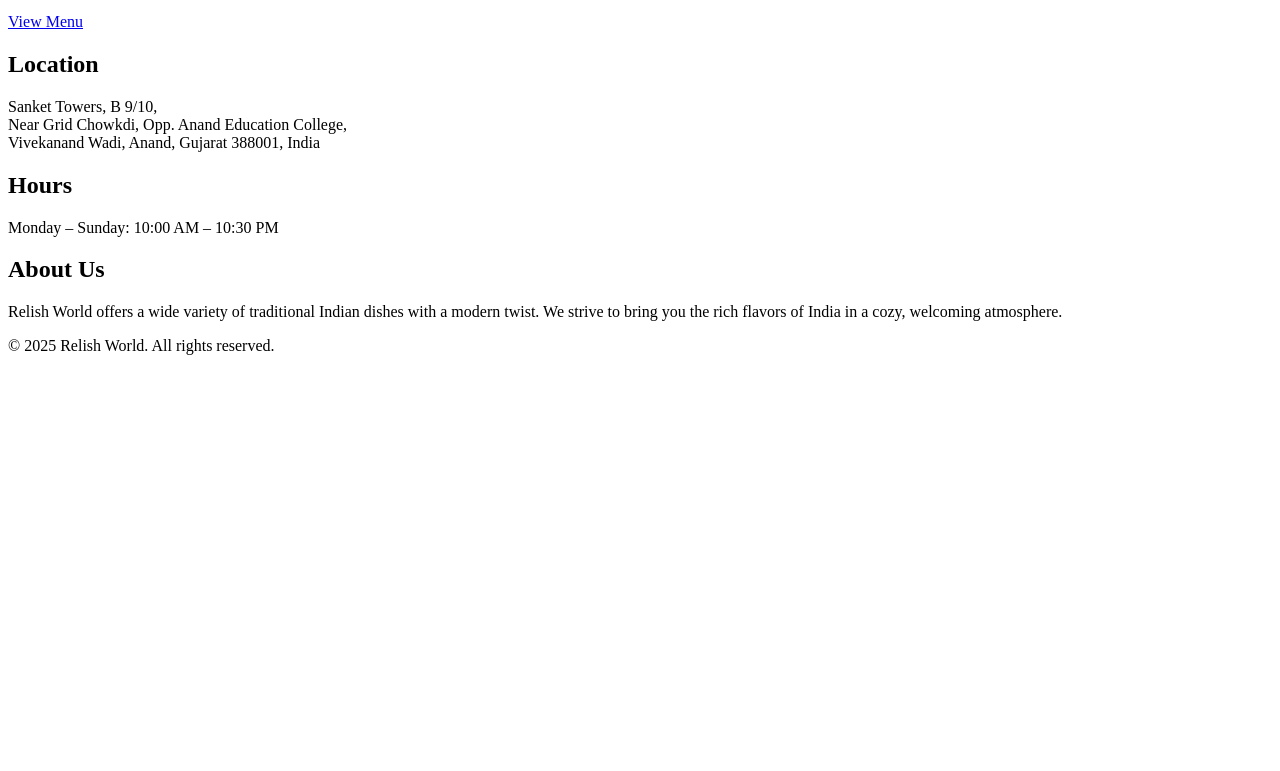
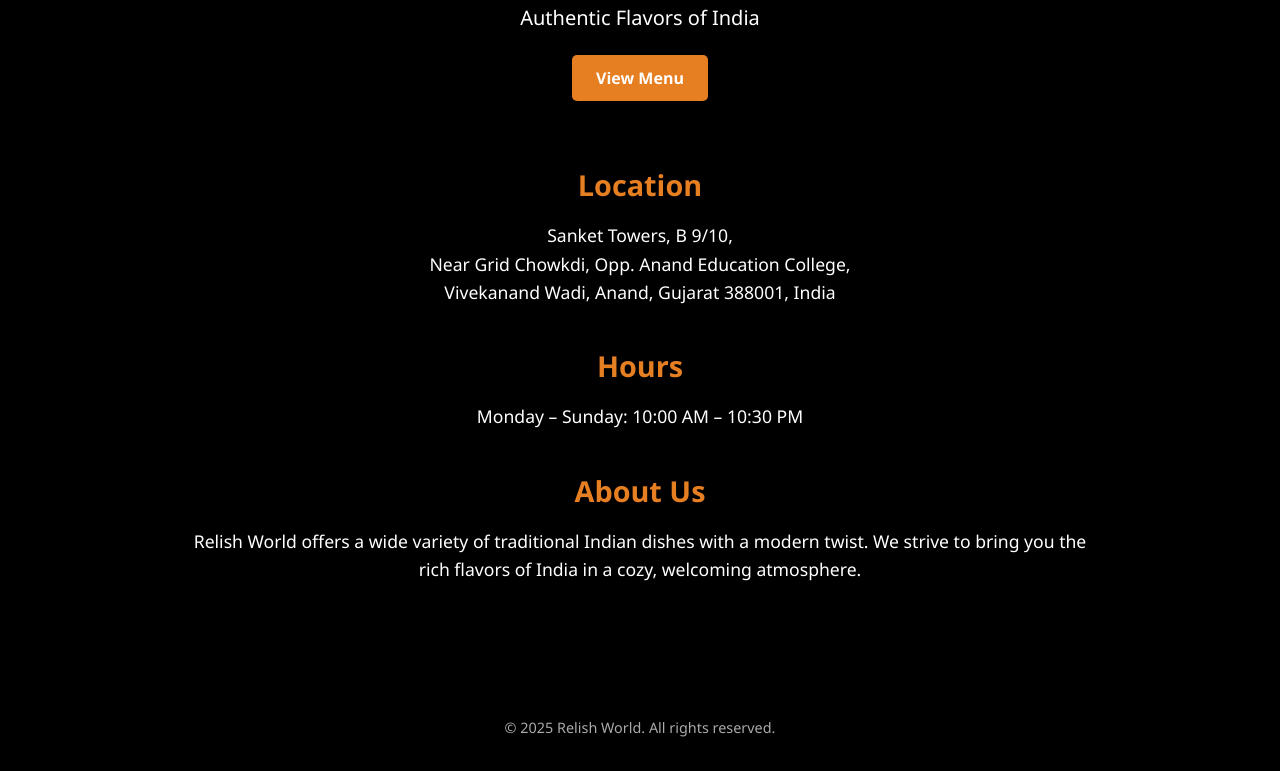
Before and after one commit to Relishworld/relishworld, a plain HTML site: page index.html in a window 1280 px wide. Shown: the part 101-872 px from the top of the page. Before the commit the page ends 800 px from the top, so only its background shows below. Drawn offline with Linux system fonts and the light colour scheme.

Commit message:
Update index.html

```diff
--- a/index.html
+++ b/index.html
@@ -4,14 +4,83 @@
   <meta charset="UTF-8" />
   <meta name="viewport" content="width=device-width, initial-scale=1.0"/>
   <title>Relish World</title>
-  <link rel="stylesheet" href="styles.css" />
+  <style>
+    html, body {
+      margin: 0;
+      padding: 0;
+      height: 100%;
+      width: 100%;
+      font-family: 'Segoe UI', sans-serif;
+      background-color: #000;
+      color: #fff;
+      text-align: center;
+    }
+
+    body {
+      display: flex;
+      flex-direction: column;
+      justify-content: center;
+      align-items: center;
+    }
+
+    main {
+      padding: 60px 20px;
+      max-width: 900px;
+      width: 100%;
+    }
+
+    h1 {
+      font-size: 3rem;
+      margin-bottom: 0.5rem;
+    }
+
+    .tagline {
+      font-size: 1.25rem;
+      margin-bottom: 1.5rem;
+    }
+
+    a.menu-btn {
+      background-color: #e67e22;
+      color: white;
+      padding: 12px 24px;
+      border-radius: 5px;
+      font-weight: bold;
+      text-decoration: none;
+      margin-bottom: 40px;
+      display: inline-block;
+    }
+
+    a.menu-btn:hover {
+      background-color: #cf711f;
+    }
+
+    section {
+      margin-bottom: 40px;
+    }
+
+    section h2 {
+      color: #e67e22;
+      font-size: 1.8rem;
+      margin-bottom: 10px;
+    }
+
+    section p {
+      font-size: 1.1rem;
+      line-height: 1.6;
+    }
+
+    footer {
+      font-size: 0.9rem;
+      color: #aaa;
+      padding: 20px;
+    }
+  </style>
 </head>
 <body>
-  <div class="wrapper">
   <main>
     <h1>Relish World</h1>
     <p class="tagline">Authentic Flavors of India</p>
-      <a href="MENU _ 29-9-24 (1) copy.pdf" target="_blank" class="menu-btn">View Menu</a>
+    <a href="MENU _ 29-9-24 (1).pdf" target="_blank" class="menu-btn">View Menu</a>
 
     <section>
       <h2>Location</h2>
@@ -39,6 +108,5 @@
   <footer>
     <p>© 2025 Relish World. All rights reserved.</p>
   </footer>
-  </div>
 </body>
 </html>
```
Lines whose indentation alone changed are shown as unchanged.
